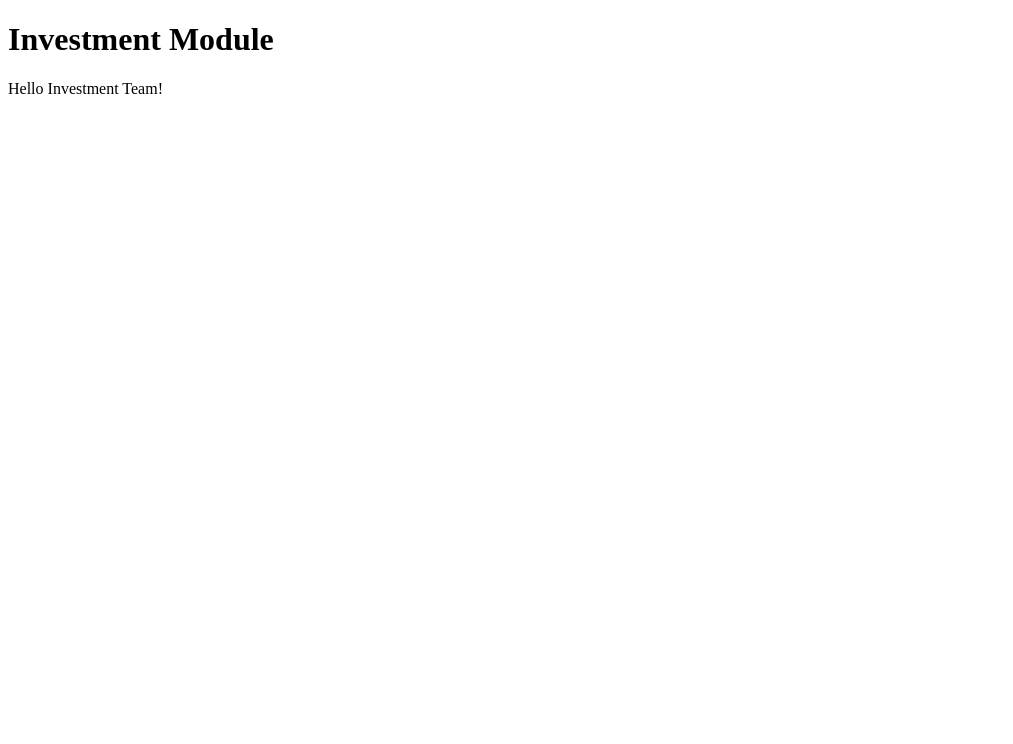
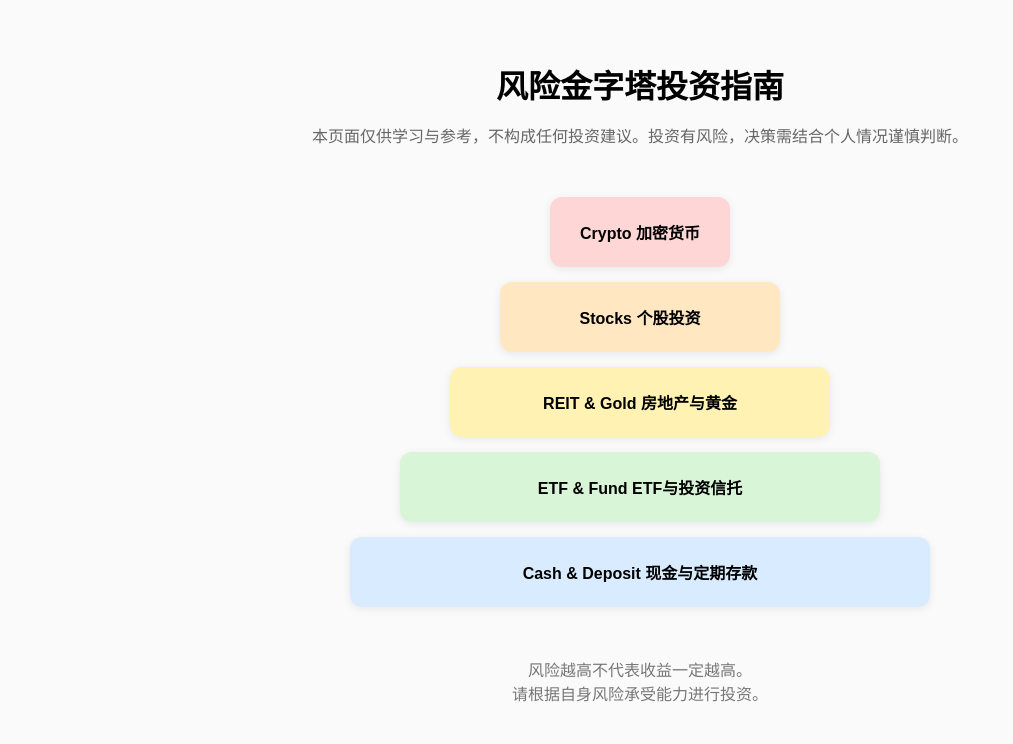
Before and after one commit to YoshihiroChen/FinJapan, a Django app: page /investment/ in a window 1280 px wide. Shown: the top 744 px of the page, without its empty margins (0-1013 px from the left). Run offline with Django 5.2, Linux system fonts and the light colour scheme.

Commit message:
feat: implement investment module structure

```diff
--- /dev/null
+++ b/investment/templates/investment/cash.html
@@ -0,0 +1,2 @@
+<h1>Cash & Deposit</h1>
+<p>Coming Soon...</p>
--- /dev/null
+++ b/investment/templates/investment/crypto.html
@@ -0,0 +1,2 @@
+<h1>Crypto</h1>
+<p>Coming Soon...</p>
--- /dev/null
+++ b/investment/templates/investment/etf.html
@@ -0,0 +1,2 @@
+<h1>ETF</h1>
+<p>Coming Soon...</p>
--- a/investment/templates/investment/index.html
+++ b/investment/templates/investment/index.html
@@ -1,10 +1,141 @@
 <!DOCTYPE html>
-<html>
+<html lang="zh-CN">
 <head>
-    <title>Investment</title>
+<meta charset="UTF-8">
+<title>风险金字塔投资指南</title>
+
+<style>
+
+body{
+    font-family: Arial, sans-serif;
+    background:#fafafa;
+    margin:0;
+    padding:40px;
+}
+
+.container{
+    max-width:1000px;
+    margin:auto;
+}
+
+.title{
+    text-align:center;
+    margin-bottom:10px;
+}
+
+.subtitle{
+    text-align:center;
+    color:#666;
+    margin-bottom:50px;
+}
+
+.pyramid{
+    display:flex;
+    flex-direction:column;
+    align-items:center;
+    gap:15px;
+}
+
+.card{
+    text-decoration:none;
+    color:black;
+
+    display:flex;
+    justify-content:center;
+    align-items:center;
+
+    height:70px;
+    border-radius:12px;
+
+    font-weight:bold;
+
+    box-shadow:0 2px 8px rgba(0,0,0,0.08);
+
+    transition:0.2s;
+}
+
+.card:hover{
+    transform:translateY(-3px);
+}
+
+.crypto{
+    width:180px;
+    background:#ffd6d6;
+}
+
+.stocks{
+    width:280px;
+    background:#ffe7c2;
+}
+
+.reit{
+    width:380px;
+    background:#fff2b2;
+}
+
+.etf{
+    width:480px;
+    background:#d8f5d8;
+}
+
+.cash{
+    width:580px;
+    background:#d9ecff;
+}
+
+.footer{
+    margin-top:50px;
+    text-align:center;
+    color:#777;
+}
+
+</style>
 </head>
+
 <body>
-    <h1>Investment Module</h1>
-    <p>Hello Investment Team!</p>
+
+<div class="container">
+
+<h1 class="title">
+风险金字塔投资指南
+</h1>
+
+<p class="subtitle">
+本页面仅供学习与参考，不构成任何投资建议。投资有风险，决策需结合个人情况谨慎判断。
+</p>
+
+<div class="pyramid">
+
+<a href="/investment/crypto/" class="card crypto">
+Crypto 加密货币
+</a>
+
+<a href="/investment/stocks/" class="card stocks">
+Stocks 个股投资
+</a>
+
+<a href="/investment/reit/" class="card reit">
+REIT & Gold 房地产与黄金
+</a>
+
+<a href="/investment/etf/" class="card etf">
+ETF & Fund ETF与投资信托
+</a>
+
+<a href="/investment/cash/" class="card cash">
+Cash & Deposit 现金与定期存款
+</a>
+
+</div>
+
+<div class="footer">
+
+风险越高不代表收益一定越高。<br>
+请根据自身风险承受能力进行投资。
+
+</div>
+
+</div>
+
 </body>
 </html>
--- /dev/null
+++ b/investment/templates/investment/stocks.html
@@ -0,0 +1,2 @@
+<h1>Stocks</h1>
+<p>Coming Soon...</p>
--- a/investment/urls.py
+++ b/investment/urls.py
@@ -2,5 +2,11 @@ from django.urls import path
 from . import views
 
 urlpatterns = [
-    path('', views.investment_home, name='investment_home'),
+    path('', views.index, name='investment'),
+
+    path('cash/', views.cash, name='cash'),
+    path('etf/', views.etf, name='etf'),
+    path('reit/', views.reit, name='reit'),
+    path('stocks/', views.stocks, name='stocks'),
+    path('crypto/', views.crypto, name='crypto'),
 ]
--- a/investment/views.py
+++ b/investment/views.py
@@ -1,5 +1,25 @@
-
 from django.shortcuts import render
 
-def investment_home(request):
+
+def index(request):
     return render(request, 'investment/index.html')
+
+
+def cash(request):
+    return render(request, 'investment/cash.html')
+
+
+def etf(request):
+    return render(request, 'investment/etf.html')
+
+
+def reit(request):
+    return render(request, 'investment/reit.html')
+
+
+def stocks(request):
+    return render(request, 'investment/stocks.html')
+
+
+def crypto(request):
+    return render(request, 'investment/crypto.html')
```
